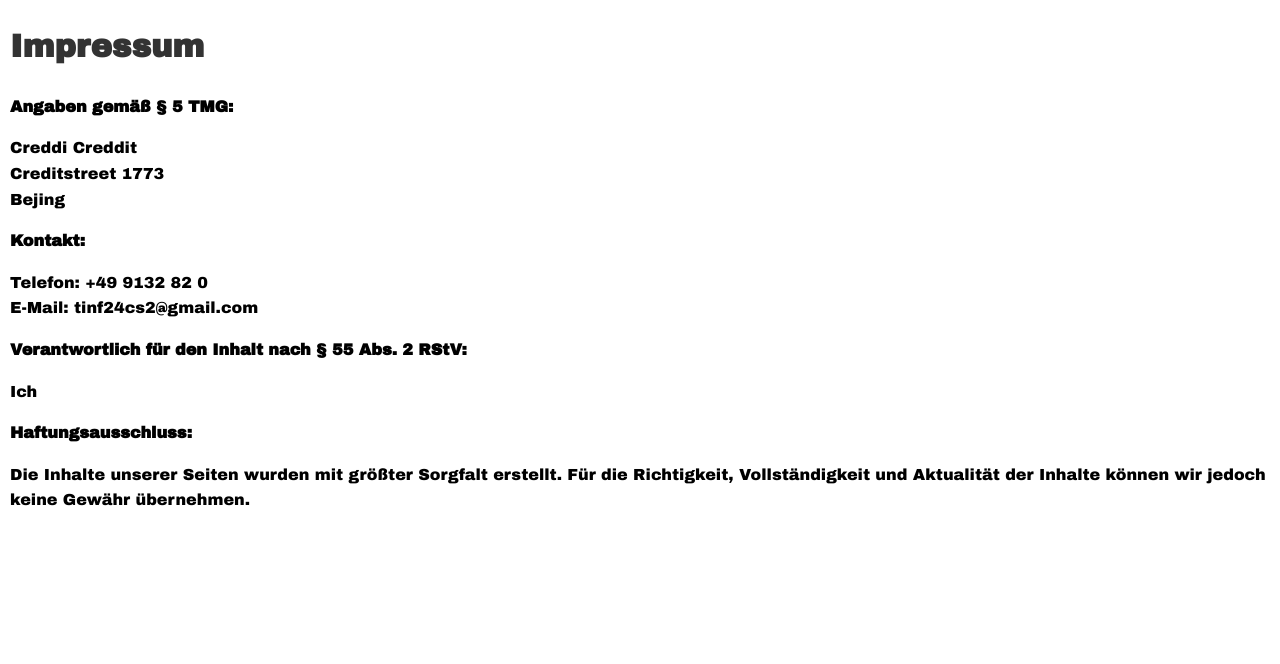
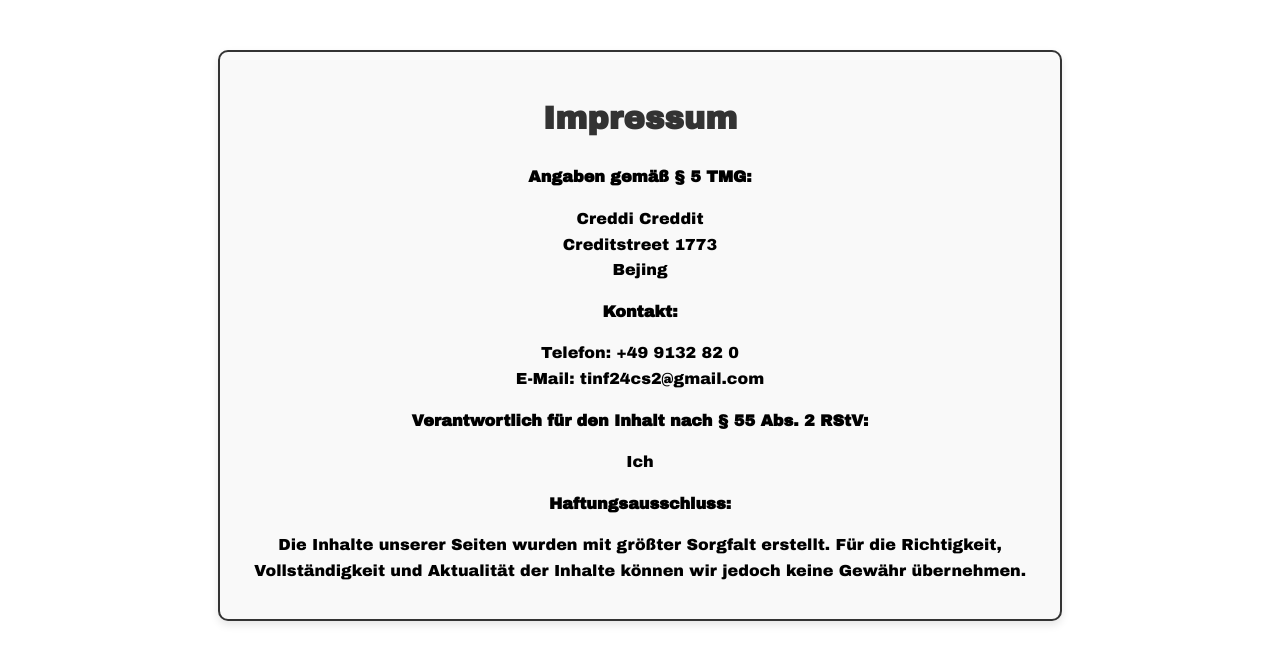
Before and after one commit to DHBW-CS2-567/SocialCReddit, a PHP site: page /www/imprint.php in a window 1280 px wide. Shown: the part 78-742 px from the top of the page. Run offline with PHP 8.4, Linux system fonts and the light colour scheme; the visitor is signed in with stand-in values (Sample User, id 1).

Commit message:
Geiler rahmen

```diff
--- a/www/assets/css/styles.css
+++ b/www/assets/css/styles.css
@@ -99,3 +99,24 @@ h1 {
     color: #555;
     margin-bottom: 10px;
 }
+
+.imprint-container {
+    max-width: 800px; /* Limit the width of the content */
+    margin: 50px auto; /* Center the content horizontally and add vertical spacing */
+    padding: 20px; /* Add padding inside the border */
+    border: 2px solid #333; /* Add a solid border */
+    border-radius: 10px; /* Optional: Rounded corners */
+    background-color: #f9f9f9; /* Optional: Light background color */
+    box-shadow: 0 4px 8px rgba(0, 0, 0, 0.1); /* Optional: Add a subtle shadow */
+    text-align: center; /* Center-align the text */
+}
+
+.imprint-container h1 {
+    margin-bottom: 20px; /* Add spacing below the heading */
+    color: #333; /* Ensure consistent heading color */
+}
+
+.imprint-container p {
+    margin-bottom: 15px; /* Add spacing between paragraphs */
+    line-height: 1.6; /* Improve readability */
+}
--- a/www/imprint.php
+++ b/www/imprint.php
@@ -1,6 +1,7 @@
 <?php include 'header.php'; ?>
 
 <body>
+<div class="imprint-container">
     <h1>Impressum</h1>
     <p><strong>Angaben gemäß § 5 TMG:</strong></p>
     <p>
@@ -21,5 +22,6 @@
     <p>
         Die Inhalte unserer Seiten wurden mit größter Sorgfalt erstellt. Für die Richtigkeit, Vollständigkeit und Aktualität der Inhalte können wir jedoch keine Gewähr übernehmen.
     </p>
+</div>
 </body>
 </html>
```
